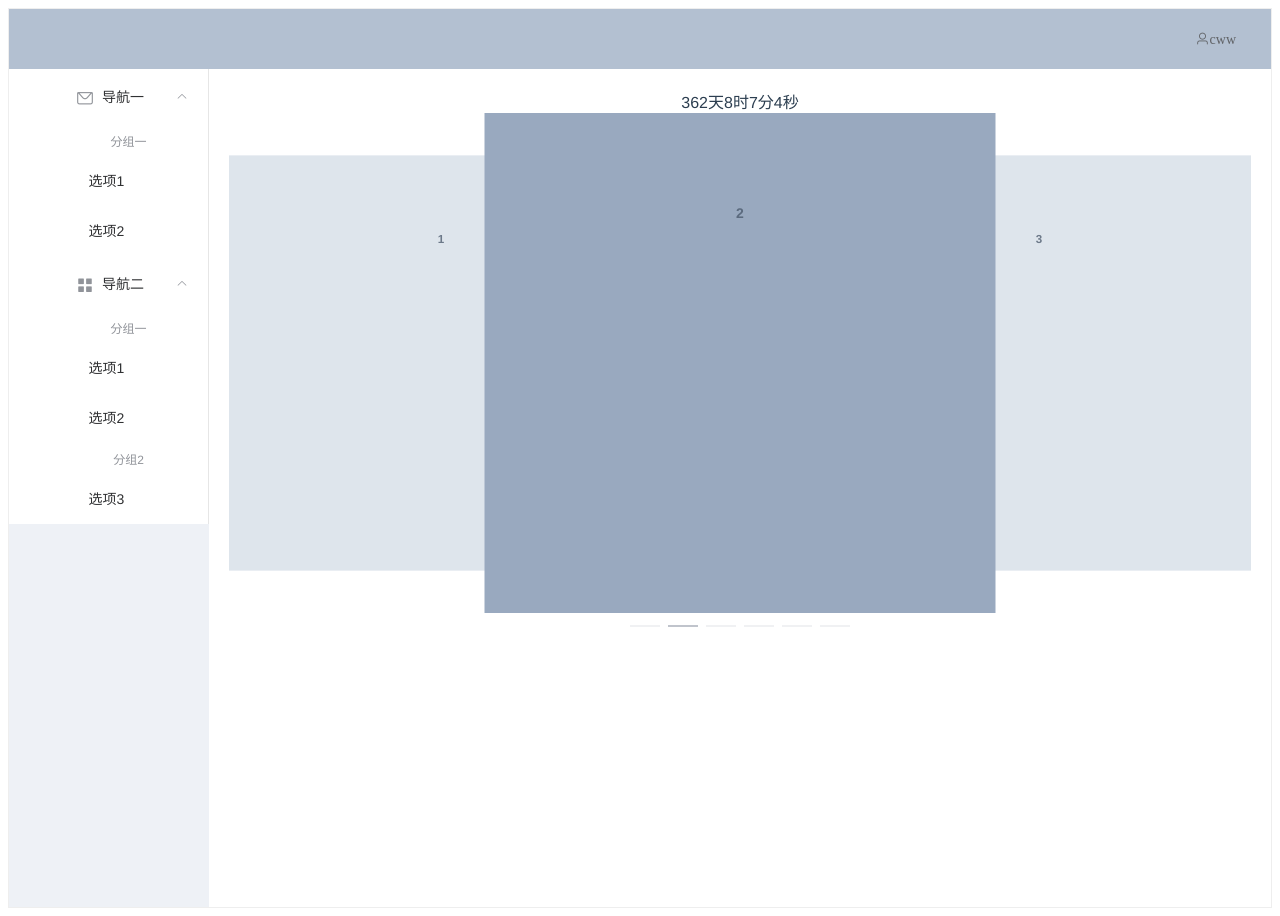
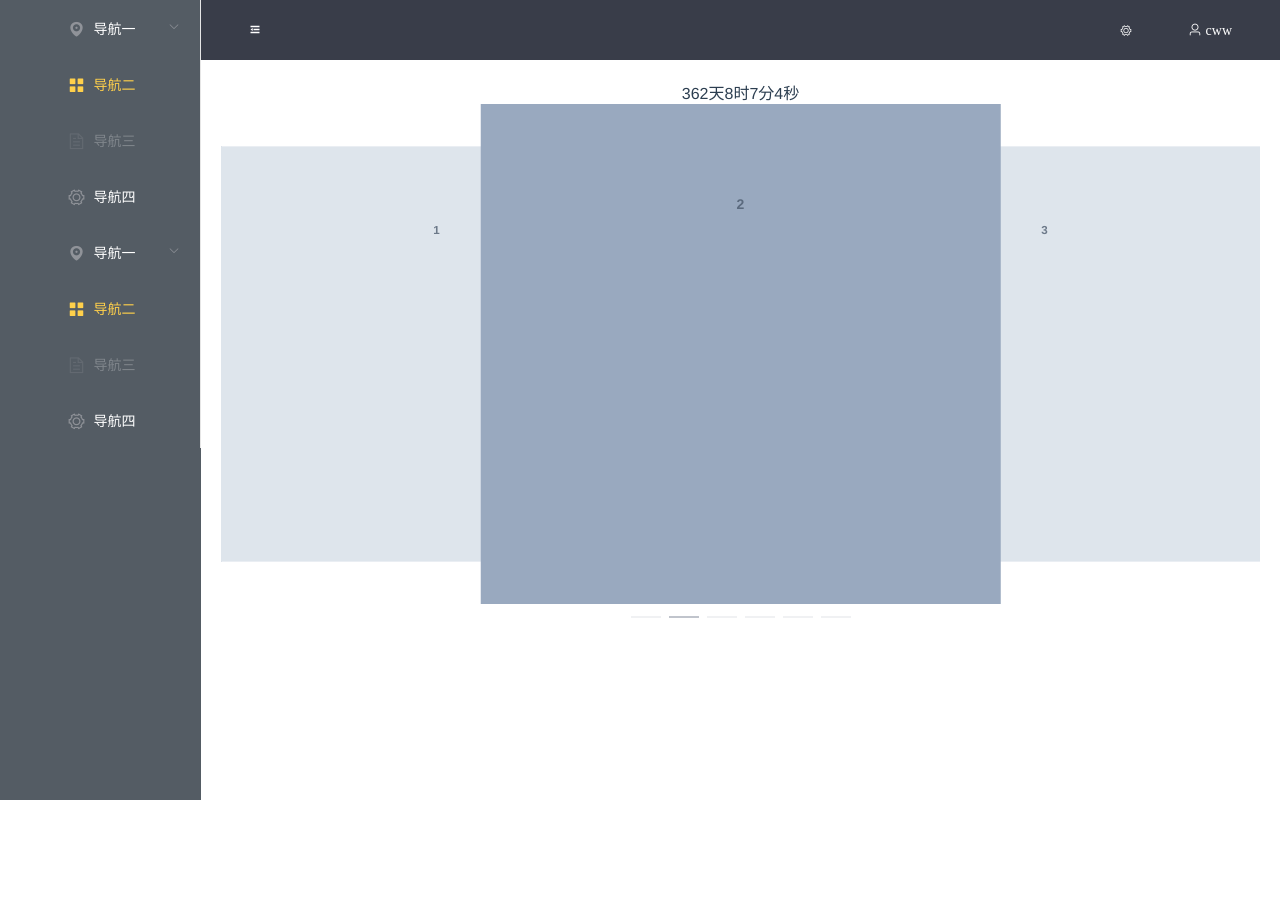
Before and after one commit to cww299/cwwaytForeEnd, a Vue app: page /#/helloYt in a window 1280 px wide. After the commit the page ends 800 px from the top, so only its background shows below. Built offline with nearby package versions, Linux system fonts and the light colour scheme.

Commit message:
主界面菜单栏隐藏切换。兼容移动端

```diff
--- a/src/App.vue
+++ b/src/App.vue
@@ -18,5 +18,10 @@ export default {
   -moz-osx-font-smoothing: grayscale;
   text-align: center;
   color: #2c3e50;
+  height: 100%;
 }
+  body,html{
+    margin:0px;
+    height: 100%;
+  }
 </style>
--- a/src/components/HelloYt.vue
+++ b/src/components/HelloYt.vue
@@ -1,40 +1,101 @@
 <template>
-  <el-container style="height: 900px; border: 1px solid #eee">
-    <el-header style="text-align: right; font-size: 12px">
-      <el-dropdown>
-        <i class="el-icon-user" style="margin-right: 15px">{{user.username}}</i>
-        <el-dropdown-menu slot="dropdown">
-          <el-dropdown-item>个人信息</el-dropdown-item>
-          <el-dropdown-item>退出登录</el-dropdown-item>
-        </el-dropdown-menu>
-      </el-dropdown>
-    </el-header>
+  <el-container class="containerBody">
+    <div class="containerAside">
+      <el-menu
+        :collapse="isCollapse"
+        default-active="2"
+        background-color="#545c64"
+        text-color="#fff"
+        active-text-color="#ffd04b">
+        <el-submenu index="1">
+          <template slot="title">
+            <i class="el-icon-location"></i>
+            <span>导航一</span>
+          </template>
+          <el-menu-item-group>
+            <template slot="title">分组一</template>
+            <el-menu-item index="1-1">选项1</el-menu-item>
+            <el-menu-item index="1-2">选项2</el-menu-item>
+          </el-menu-item-group>
+          <el-menu-item-group title="分组2">
+            <el-menu-item index="1-3">选项3</el-menu-item>
+          </el-menu-item-group>
+          <el-submenu index="1-4">
+            <template slot="title">选项4</template>
+            <el-menu-item index="1-4-1">选项1</el-menu-item>
+          </el-submenu>
+        </el-submenu>
+        <el-menu-item index="2">
+          <i class="el-icon-menu"></i>
+          <span slot="title">导航二</span>
+        </el-menu-item>
+        <el-menu-item index="3" disabled>
+          <i class="el-icon-document"></i>
+          <span slot="title">导航三</span>
+        </el-menu-item>
+        <el-menu-item index="4">
+          <i class="el-icon-setting"></i>
+          <span slot="title">导航四</span>
+        </el-menu-item>
+
+        <el-submenu index="1">
+          <template slot="title">
+            <i class="el-icon-location"></i>
+            <span>导航一</span>
+          </template>
+          <el-menu-item-group>
+            <template slot="title">分组一</template>
+            <el-menu-item index="1-1">选项1</el-menu-item>
+            <el-menu-item index="1-2">选项2</el-menu-item>
+          </el-menu-item-group>
+          <el-menu-item-group title="分组2">
+            <el-menu-item index="1-3">选项3</el-menu-item>
+          </el-menu-item-group>
+          <el-submenu index="1-4">
+            <template slot="title">选项4</template>
+            <el-menu-item index="1-4-1">选项1</el-menu-item>
+          </el-submenu>
+        </el-submenu>
+        <el-menu-item index="2">
+          <i class="el-icon-menu"></i>
+          <span slot="title">导航二</span>
+        </el-menu-item>
+        <el-menu-item index="3" disabled>
+          <i class="el-icon-document"></i>
+          <span slot="title">导航三</span>
+        </el-menu-item>
+        <el-menu-item index="4">
+          <i class="el-icon-setting"></i>
+          <span slot="title">导航四</span>
+        </el-menu-item>
+
+      </el-menu>
+    </div>
 
     <el-container>
-      <el-aside style="background-color: rgb(238, 241, 246);width:200px;">
-        <el-menu :default-openeds="['1', '2']">
-          <el-submenu index="1">
-            <template slot="title"><i class="el-icon-message"></i>导航一</template>
-            <el-menu-item-group>
-              <template slot="title">分组一</template>
-              <el-menu-item index="1-1">选项1</el-menu-item>
-              <el-menu-item index="1-2">选项2</el-menu-item>
-            </el-menu-item-group>
-          </el-submenu>
-          <el-submenu index="2">
-            <template slot="title"><i class="el-icon-menu"></i>导航二</template>
-            <el-menu-item-group>
-              <template slot="title">分组一</template>
-              <el-menu-item index="2-1">选项1</el-menu-item>
-              <el-menu-item index="2-2">选项2</el-menu-item>
-            </el-menu-item-group>
-            <el-menu-item-group title="分组2">
-              <el-menu-item index="2-3">选项3</el-menu-item>
-            </el-menu-item-group>
-          </el-submenu>
+      <el-header class="containerHeader">
+        <div class="leftDiv">
+        <span @click="collapseTrans">
+          <i class="el-icon-s-fold"></i>
+        </span>
 
-        </el-menu>
-      </el-aside>
+        </div>
+        <div class="rightDiv">
+          <span>
+            <i class="el-icon-setting"></i>
+          </span>
+          <el-dropdown>
+            <span class="el-dropdown-link">
+              <i class="el-icon-user">&nbsp;{{user.username}}</i>
+            </span>
+            <el-dropdown-menu slot="dropdown">
+              <el-dropdown-item>个人信息</el-dropdown-item>
+              <el-dropdown-item>退出登录</el-dropdown-item>
+            </el-dropdown-menu>
+          </el-dropdown>
+        </div>
+      </el-header>
+
       <el-main>
         {{ dataTime.day }}天{{ dataTime.hour }}时{{ dataTime.min }}分{{ dataTime.second }}秒
         <template>
@@ -45,6 +106,7 @@
           </el-carousel>
         </template>
       </el-main>
+
     </el-container>
 
   </el-container>
@@ -72,6 +134,7 @@ export default {
         min:min,
         second:second,
       },
+      isCollapse: false,
       user:{
         username:'cww'
       }
@@ -97,18 +160,52 @@ export default {
     }, 1000);
   },
   methods:{
-
+    collapseTrans:function(obj){
+      let self = this;
+      self.isCollapse = !self.isCollapse;
+    }
   }
 }
 </script>
 <style>
-  .el-header {
-    background-color: #B3C0D1;
-    color: #333;
+  .containerBody{
+    border: none;
+    bottom: 0px;
+    height: 100%;
+  }
+  .containerHeader{
+    font-size: 12px;
+    background-color: #393D49;
     line-height: 60px;
+    padding-left: 0;
   }
-  .el-aside {
-    color: #333;
+  .containerHeader span{
+    cursor: pointer;
+    margin: 0px 8px;
+    color: white;
+    padding: 20px;
+    box-sizing: border-box;
+  }
+  .containerHeader span:hover{
+    color:#0099ff;
+    border-top:2px solid white;
+  }
+  .containerHeader .rightDiv{
+    float:right;
+  }
+  .containerHeader .leftDiv{
+    float:left;
+  }
+  .containerAside{
+    background-color: #545c64;
+    width: auto;
+    overflow: scroll;
+  }
+  .containerAside .el-menu:not(.el-menu--collapse) {
+    width: 200px;
+  }
+  .el-menu{
+    border-right:none;
   }
   .el-carousel__item h3 {
     color: #475669;
@@ -124,4 +221,10 @@ export default {
   .el-carousel__item:nth-child(2n+1) {
     background-color: #d3dce6;
   }
+  @media screen and (max-width: 480px){
+    .el-menu--collapse {
+      width: 0px;
+      overflow: hidden;
+    }
+  }
 </style>
```
